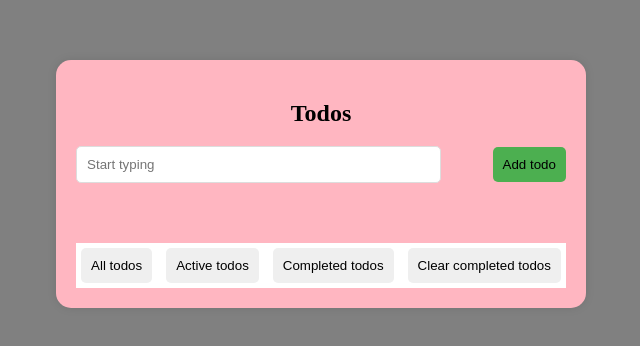
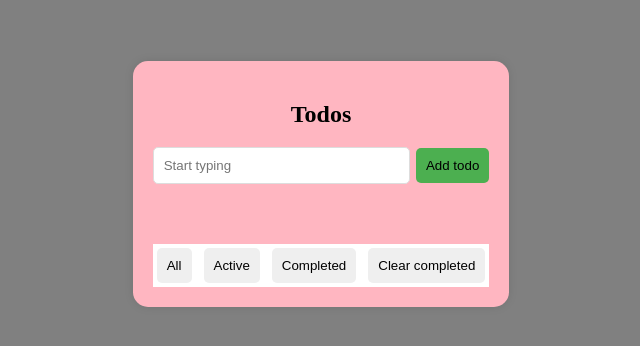
Before and after one commit to Beritha-n12/Agendaa, a plain HTML site: page index.html in a window 1280 px wide. Shown: the part 216-562 px from the top of the page, without its empty margins (319-959 px from the left). Drawn offline with Linux system fonts and the light colour scheme.

Commit message:
todos programm updated

```diff
--- a/index.html
+++ b/index.html
@@ -23,10 +23,10 @@
                 </div>
             </div>
             <div id="filters">
-                <button id="all">All todos</button>
-                <button id="active">Active todos</button>
-                <button id="completed">Completed todos</button>
-                <button id="clear">Clear completed todos</button>
+                <button id="all">All</button>
+                <button id="active">Active</button>
+                <button id="completed">Completed </button>
+                <button id="clear">Clear completed </button>
             </div>
         </section>
     </main>
--- a/todo.css
+++ b/todo.css
@@ -91,14 +91,14 @@ h1 {
 }
 
 #filters button {
-    margin: 5px;
+    margin: 4px;
     padding: 10px;
     border: none;
     border-radius: 5px;
     cursor: pointer;
 }
 
-@media only screen and (max-width: 600px) {
+@media only screen and (max-width: 550px) {
     #container {
         flex-direction: column;
     }
```
